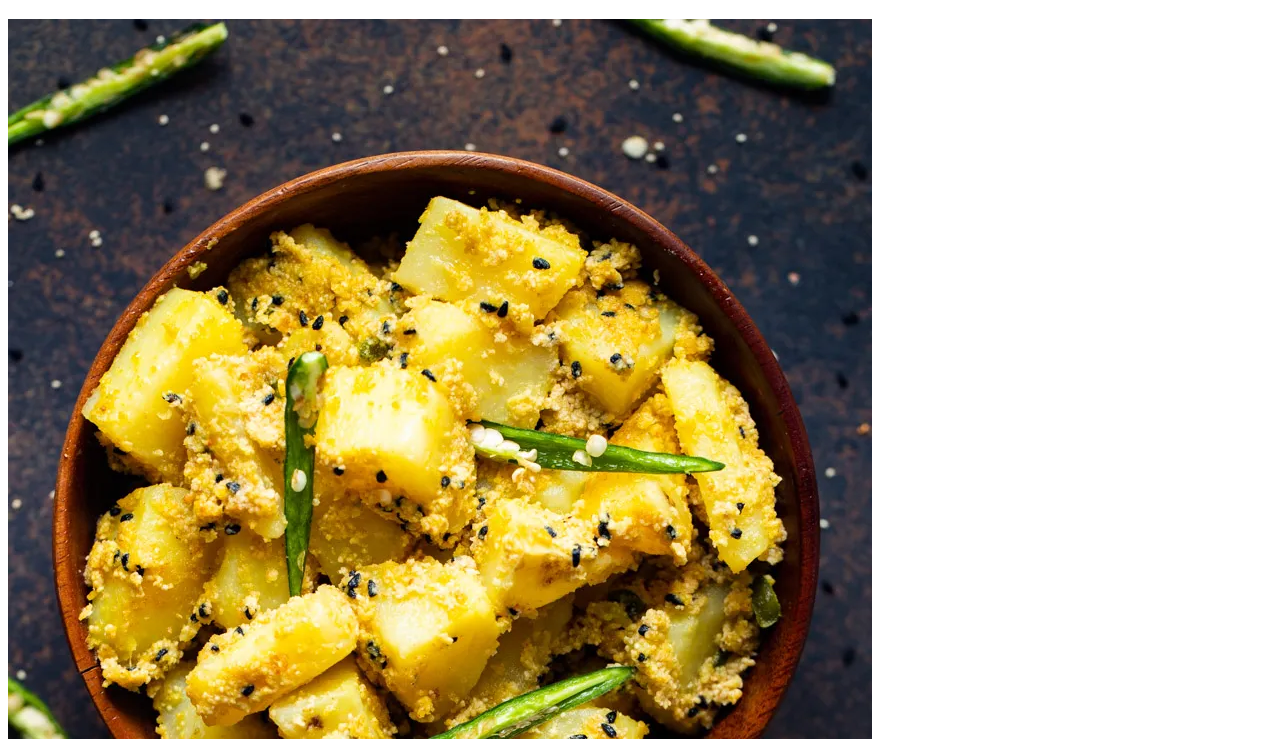
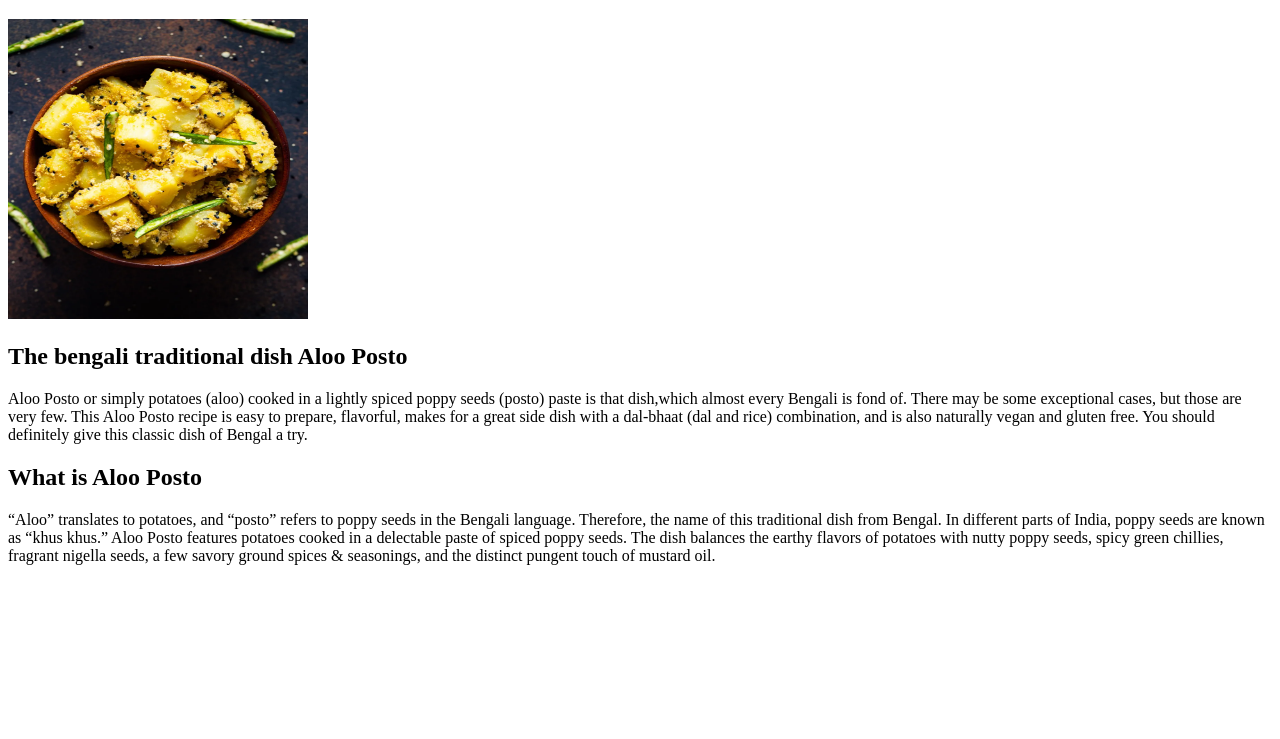
Before and after one commit to DC75166/odin_recipes, a plain HTML site: page recipes/alooposto.html in a window 1280 px wide. Shown: the part 61-800 px from the top of the page. Drawn offline with Linux system fonts and the light colour scheme.

Commit message:
This i the third commit for the project
In this commit I have included the target attribute
in the image in inde file and also set the
rel attribute to noreferrer.

I have changed the image size in the html file and
included a description and about section in for the
recipe.

```diff
--- a/recipes/alooposto.html
+++ b/recipes/alooposto.html
@@ -7,6 +7,24 @@
 </head>
 <body>
     <h1>Aloo Posto</h1>
-    <img src="../images/alooposto.jpg">
+    <img src="../images/alooposto.jpg" width="300" height="300" alt="alooposto">
+    <h2>The bengali traditional dish Aloo Posto</h2>
+    <p>
+        Aloo Posto or simply potatoes (aloo) cooked in a lightly spiced poppy seeds (posto) paste
+        is that dish,which almost every Bengali is fond of.
+        There may be some exceptional cases, but those are very few.
+        This Aloo Posto recipe is easy to prepare, flavorful, makes for a great side dish with
+        a dal-bhaat (dal and rice) combination, and is also naturally vegan and gluten free.
+        You should definitely give this classic dish of Bengal a try.
+
+        <h2>What is Aloo Posto</h2>
+
+        “Aloo” translates to potatoes, and “posto” refers to poppy seeds in the Bengali language.
+        Therefore, the name of this traditional dish from Bengal. In different parts of India,
+        poppy seeds are known as “khus khus.” Aloo Posto features potatoes cooked in a delectable paste of
+        spiced poppy seeds. The dish balances the earthy flavors of potatoes with nutty poppy seeds,
+        spicy green chillies, fragrant nigella seeds, a few savory ground spices & seasonings,
+        and the distinct pungent touch of mustard oil.
+    </p>
 </body>
 </html>
```
Also changed, not shown: index.html (+1 -1 lines).
